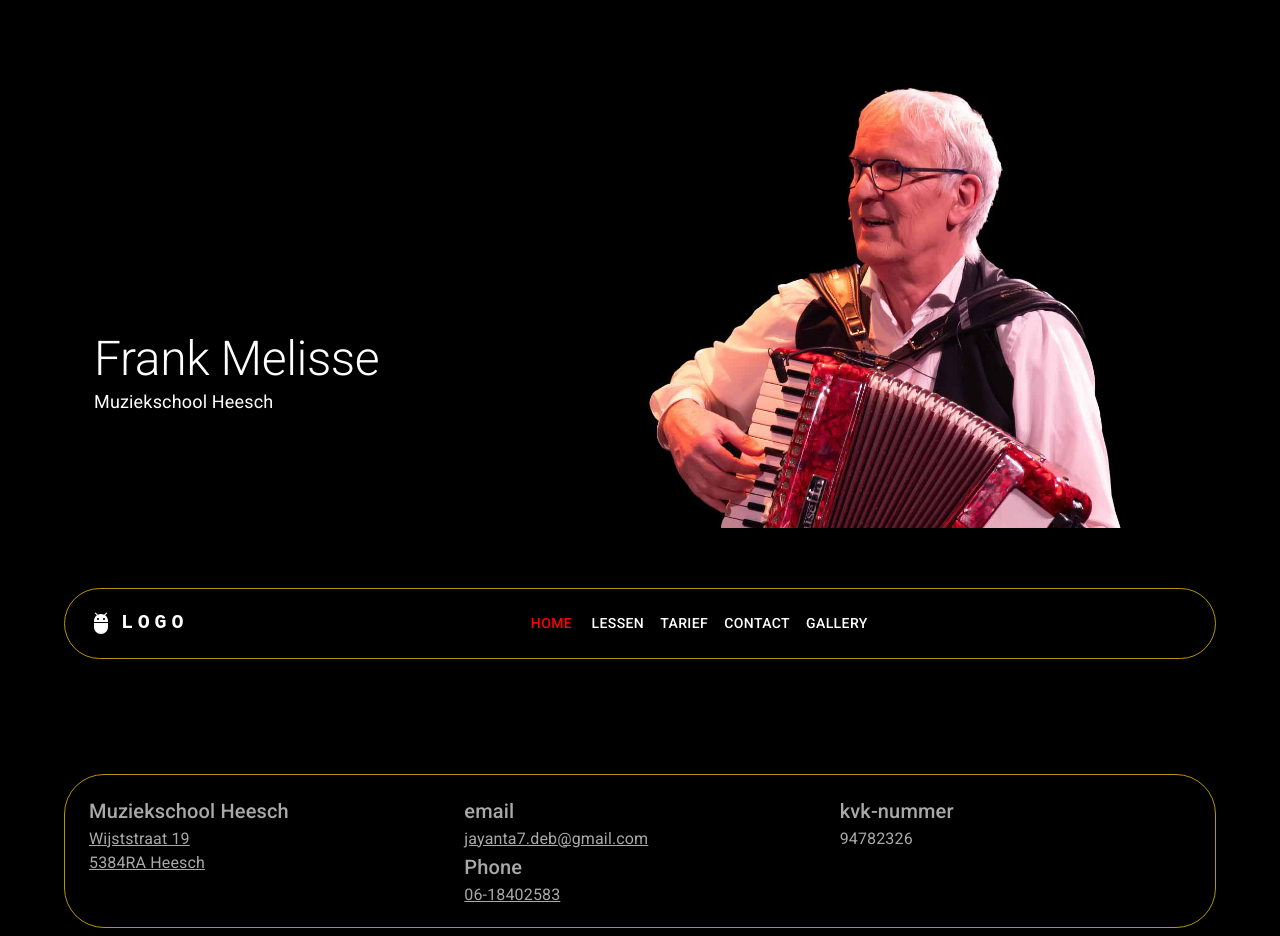
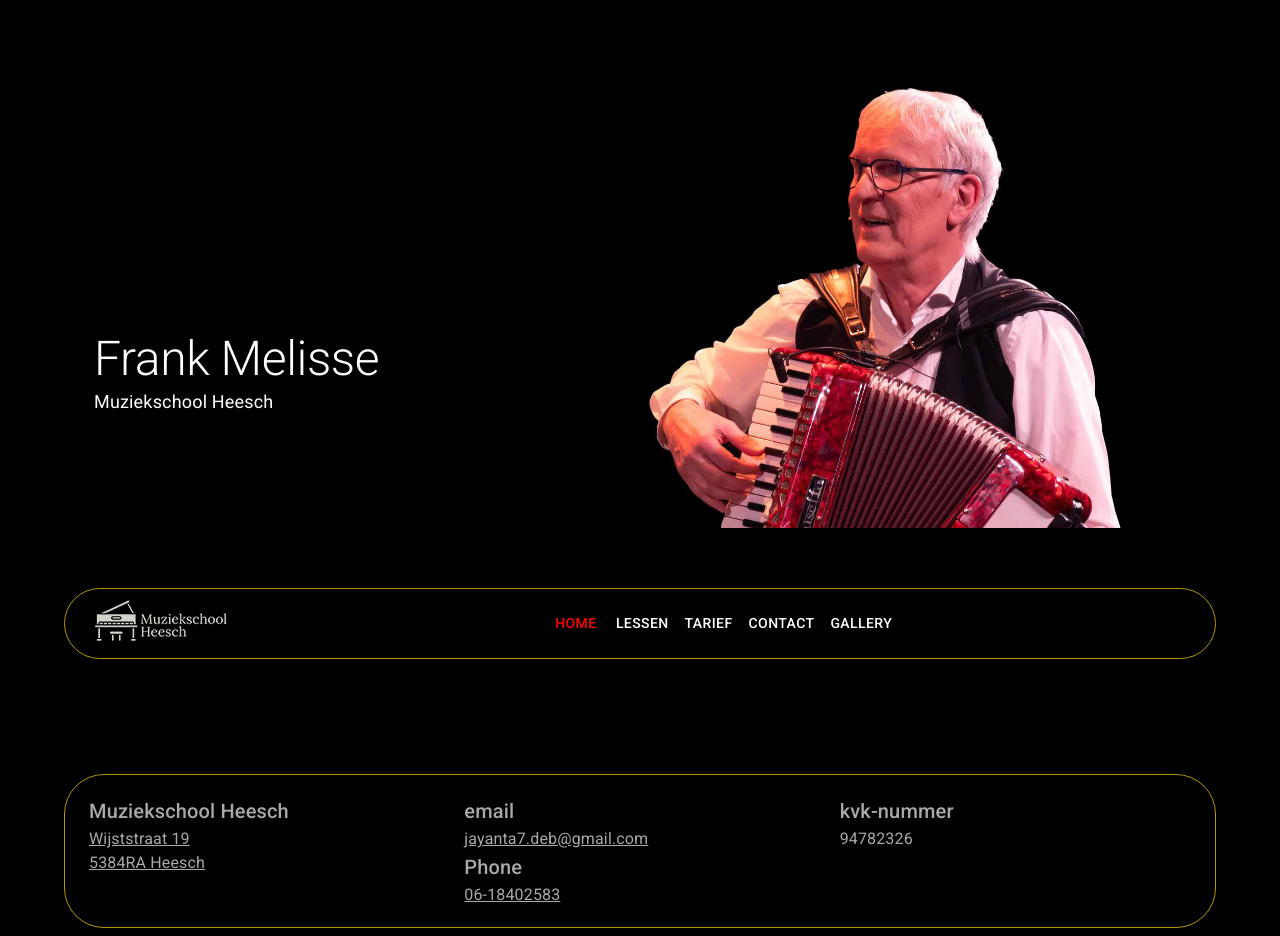
Before and after one commit to jayD007/music-school, a React (Create React App) app: page / in a window 1280 px wide. Built offline with nearby package versions, Linux system fonts and the light colour scheme; a web font is replaced by a local one.

Commit message:
update logo

```diff
--- a/src/components/navBar/NavBar.tsx
+++ b/src/components/navBar/NavBar.tsx
@@ -8,11 +8,11 @@ import Menu from '@mui/material/Menu';
 import MenuIcon from '@mui/icons-material/Menu';
 import Container from '@mui/material/Container';
 import MenuItem from '@mui/material/MenuItem';
-import AdbIcon from '@mui/icons-material/Adb';
 import './style/navbar.css';
 import { useNavigate } from 'react-router-dom';
 import { pages } from './constants/pages';
 import { Button, ListItemIcon, ListItemText, MenuList } from '@mui/material';
+import logo from '../../assest/icons/muziekschool_heesch.png';
 
 export const NavBar = () => {
   const [anchorElNav, setAnchorElNav] = React.useState<null | HTMLElement>(
@@ -53,30 +53,12 @@ export const NavBar = () => {
     >
       <Container maxWidth="xl">
         <Toolbar disableGutters>
-          <AdbIcon sx={{ display: { xs: 'none', md: 'flex' }, mr: 1 }} />
-
-          <Typography
-            variant="h6"
-            noWrap
-            component="a"
-            href="#app-bar-with-responsive-menu"
-            sx={{
-              mr: 2,
-              display: { xs: 'none', md: 'flex' },
-              fontFamily: 'monospace',
-              fontWeight: 700,
-              letterSpacing: '.3rem',
-              color: 'inherit',
-              textDecoration: 'none',
-            }}
-          >
-            LOGO
-          </Typography>
+          <img src={logo} alt="Muziekschool Heesch" />
 
           <Box
             sx={{
               flexGrow: 1,
-              display: { xs: 'flex', md: 'none' },
+              display: { xs: 'flex', md: 'none', justifyContent: 'flex-end' },
             }}
           >
             <IconButton
@@ -146,25 +128,6 @@ export const NavBar = () => {
               </div>
             </Menu>
           </Box>
-          <AdbIcon sx={{ display: { xs: 'flex', md: 'none' }, mr: 1 }} />
-          <Typography
-            variant="h5"
-            noWrap
-            component="a"
-            href="#app-bar-with-responsive-menu"
-            sx={{
-              mr: 2,
-              display: { xs: 'flex', md: 'none' },
-              flexGrow: 1,
-              fontFamily: 'monospace',
-              fontWeight: 700,
-              letterSpacing: '.3rem',
-              color: 'inherit',
-              textDecoration: 'none',
-            }}
-          >
-            LOGO
-          </Typography>
           <Box
             sx={{
               flexGrow: 1,
```
Also changed, not shown: src/assest/icons/favicon-128x128.png (deleted), src/assest/icons/muziekschool_heesch.png (added).
